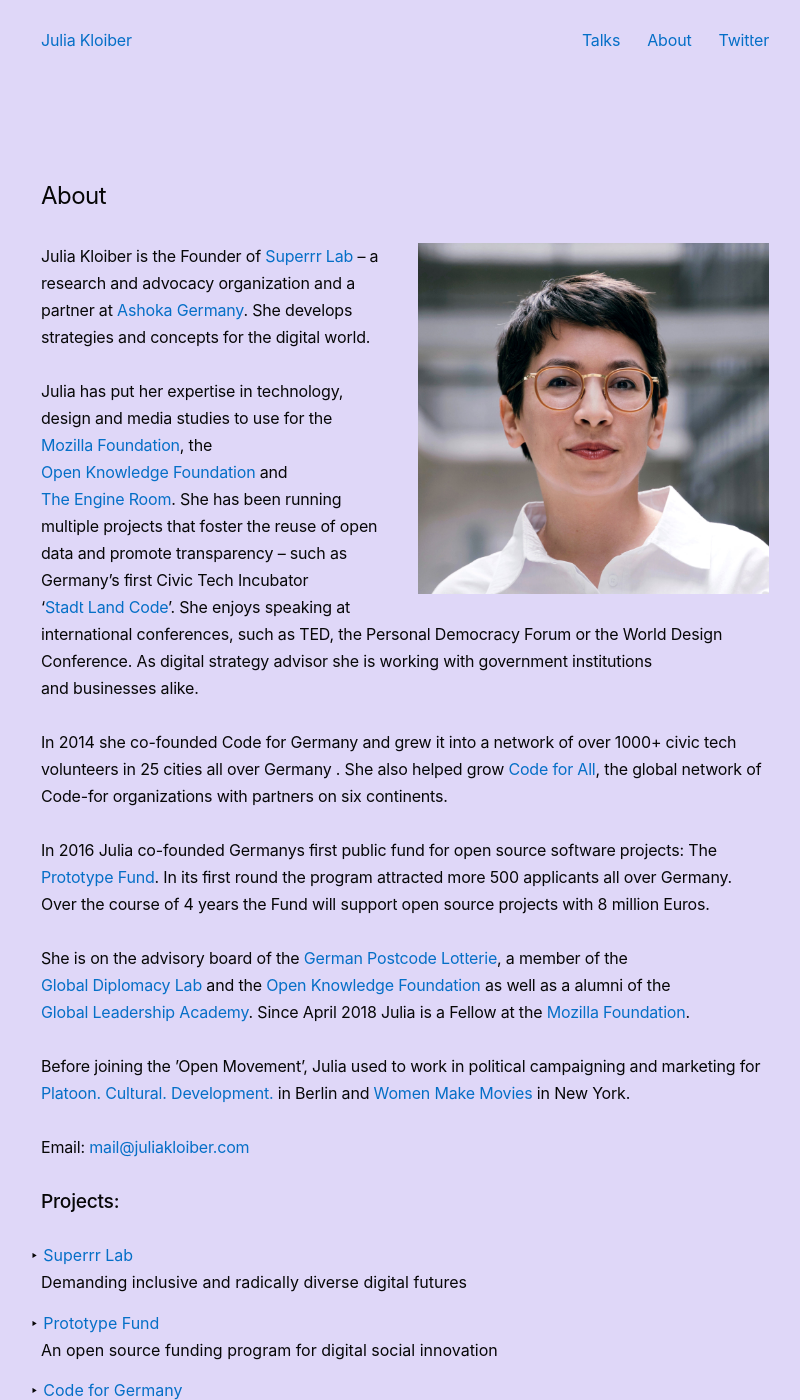
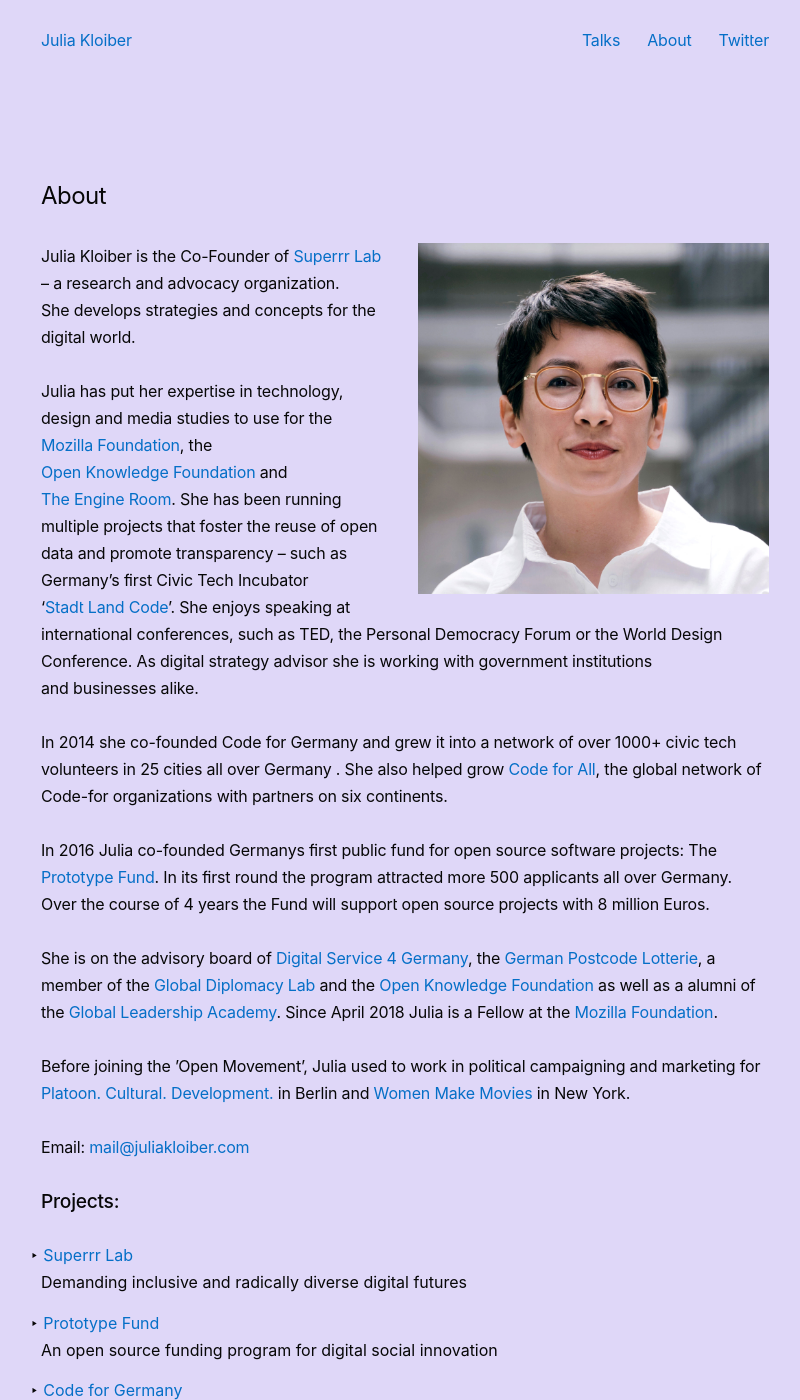
Before and after one commit to juliakloiber/juliakloiber.github.io, a Jekyll site: the page built from about.md, in a window 1280 px wide and 1400 px high. Shown: the whole window, without its empty margins (235-1035 px from the left). Built offline with Jekyll 4.4.1, drawn with Linux system fonts in a browser that asks for light colours; some web fonts are replaced.

Commit message:
changes in the Bio

```diff
--- a/_layouts/about.html
+++ b/_layouts/about.html
@@ -11,7 +11,7 @@
 
         <p>
             <span itemprop="name"><span itemprop="givenName">Julia</span> <span
-                    itemprop="familyName">Kloiber</span></span> is the <span itemprop="jobTitle">Founder of <a
+                    itemprop="familyName">Kloiber</span></span> is the <span itemprop="jobTitle">Co-Founder of <a
                     itemprop="worksFor" itemscope itemtype="https://schema.org/Organization"
                     href="http://superrr.net/lab/">
                     <meta itemprop="url" content="http://superrr.net/lab/" />
@@ -20,11 +20,7 @@
                     <meta itemprop="foundingDate" content="2019" />
                     <span itemprop="name">Superrr Lab</span></a></span> – a research and
             advocacy
-            organization and a <span itemprop="jobTitle">partner</span> at <a itemprop="worksFor" itemscope
-                itemtype="https://schema.org/Organization" href="https://www.ashoka.org/en">
-                <meta itemprop="url" content="https://www.ashoka.org/en" />
-                <span itemprop="name">Ashoka Germany</span></a>. She&nbsp;develops
-            strategies and concepts for the digital world.
+            organization. She&nbsp;develops strategies and concepts for the digital world.
         </p>
 
         <p>
@@ -68,7 +64,7 @@
         </p>
 
         <p>
-            She is on the advisory board of the <a itemprop="affiliation" itemscope
+            She is on the advisory board of <a href="https://digitalservice4germany.com/">Digital Service 4 Germany</a>, the <a itemprop="affiliation" itemscope
                 itemtype="https://schema.org/Organization" href="https://www.postcode-lotterie.de">
                 <meta itemprop="url" content="https://www.postcode-lotterie.de" />
                 <span itemprop="name">German Postcode Lotterie</span></a>, a member of the <a
```
